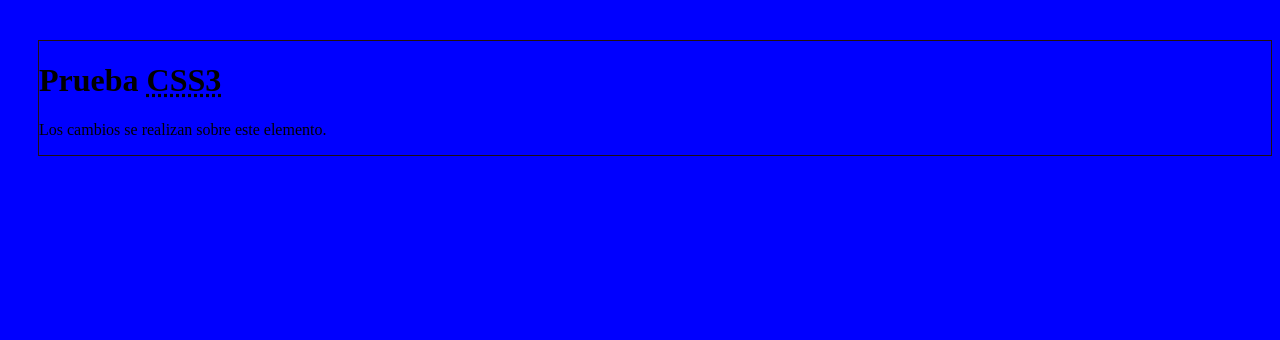
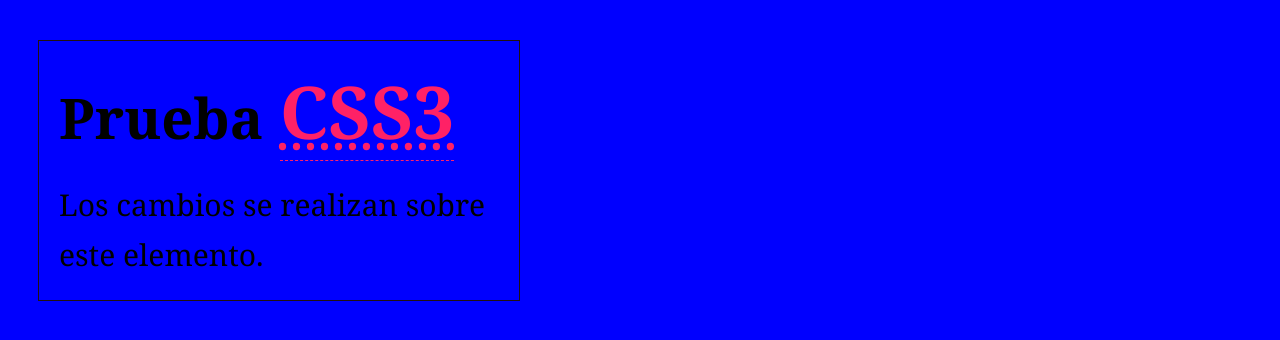
Before and after one commit to vcarrera/Universidad, a plain HTML site: page html/ss3_1.html in a window 1280 px wide. Drawn offline with Linux system fonts and the light colour scheme.

```diff
--- a/html/ss3_1.css
+++ b/html/ss3_1.css
@@ -1,9 +1,36 @@
 body{background-color:blue;}
 #sandbox{
-    font: "goudy-bookletter-1911-1", "goudy-bookletter-1911-2", "Bas-kerville", "Georgia", serif;
+    font-family: "goudy-bookletter-1911-1", "goudy-bookletter-1911-2", "Bas-kerville", "Georgia", serif;
     border-style: solid;
     border-width: 1px;
     border-color: #211111;
     overflow:hidden;
     margin:40px 0 0 30px;
-    padding: 20p
+    padding: 20px;
+    Width: 440px;
+    z-index: 2;
+    color: black;
+    font-size:16px;
+}
+
+h1{
+    margin:0 0 20px 0;
+    font-size: 56px;
+    word-spacing: 2px;
+}
+
+abbr{
+    cursor: help;
+    font-size: 130%;
+    Color: #ff2166;
+    border-width: 1px;
+    border-color: #888;
+    border-bottom: thin dashed;
+}
+
+p{
+    font-size: 30px;
+    line-height: 50px;
+    margin: 0;
+    width: auto;
+}
```
Also changed, not shown: 4 other files.
